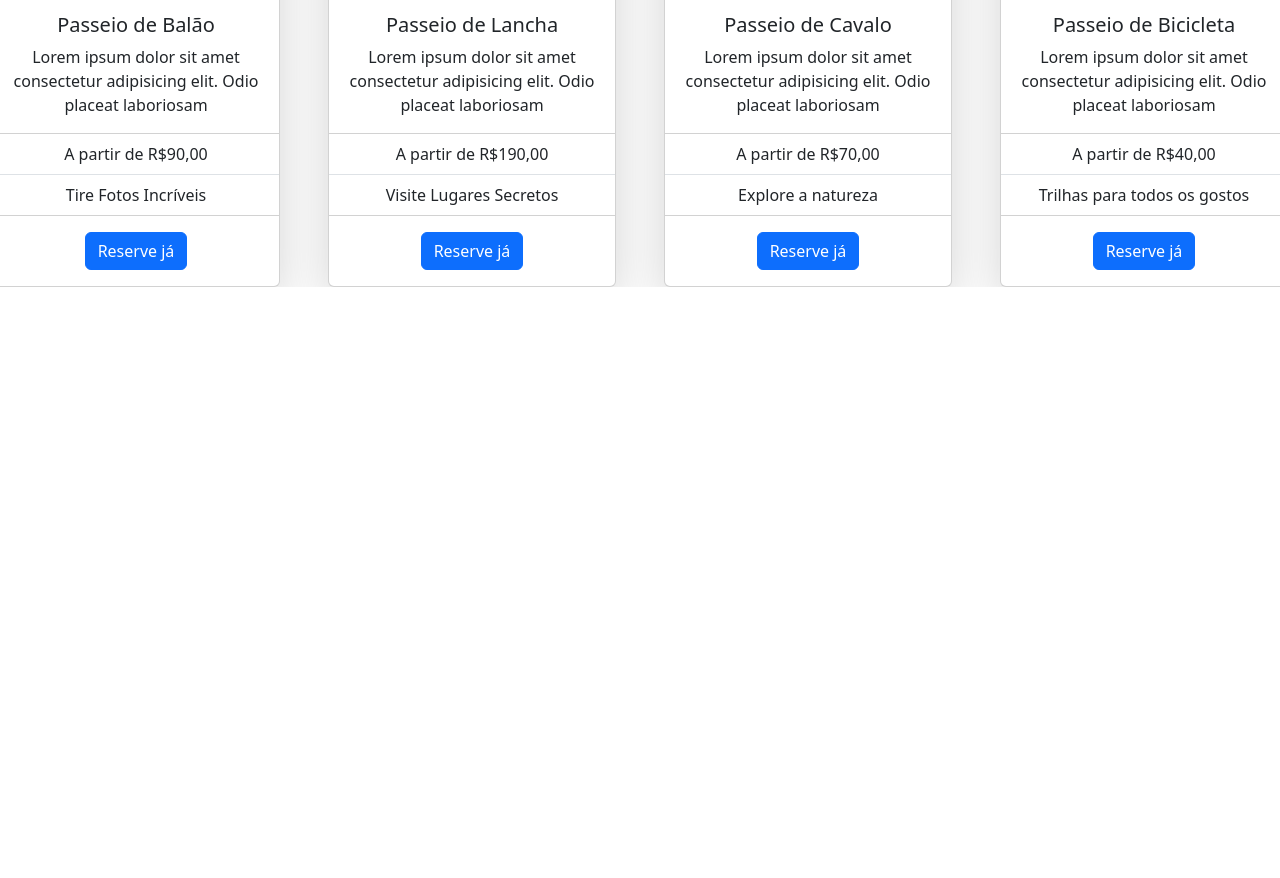
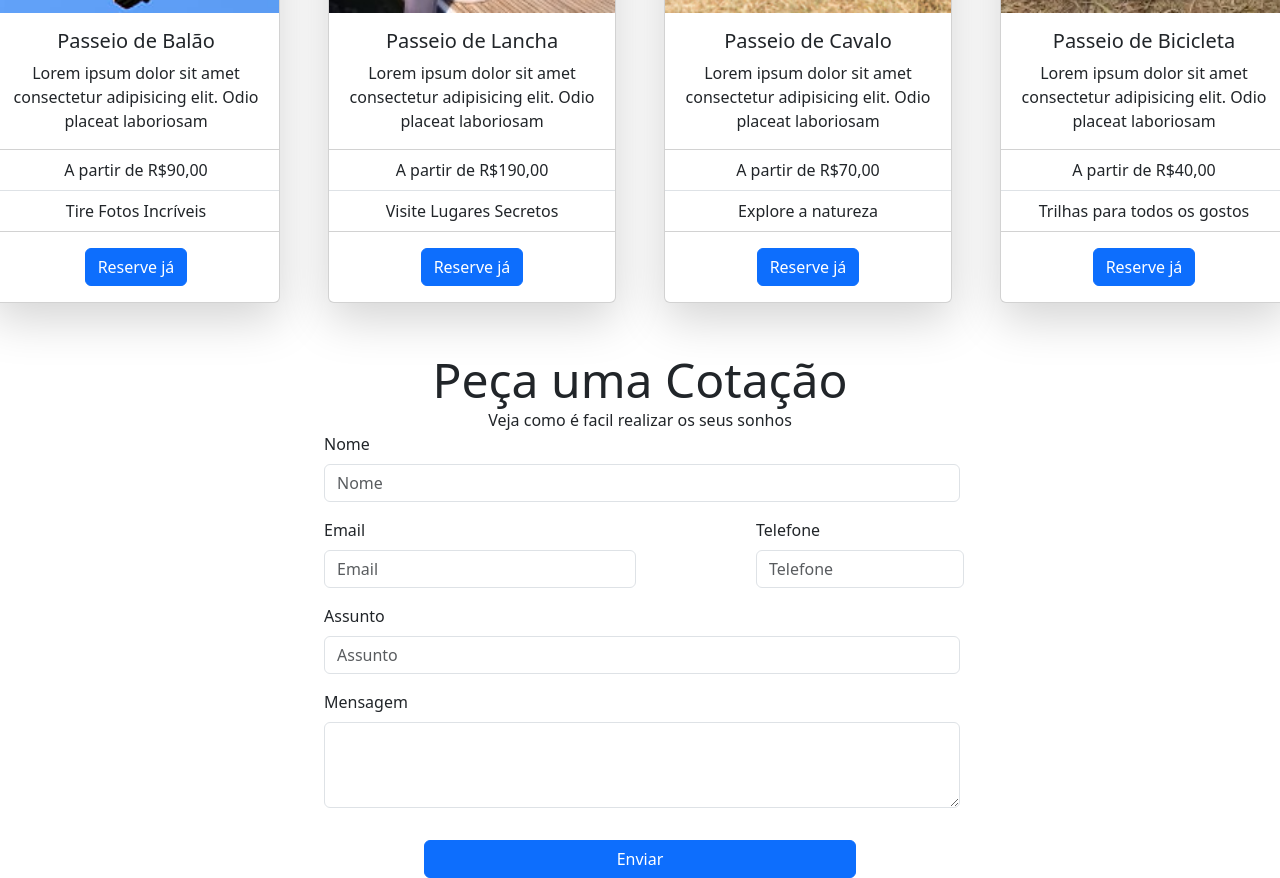
Before and after one commit to NicolasAFerro/travel-agency, a plain HTML site: page index.html in a window 1280 px wide. Shown: the part 2167-3045 px from the top of the page. Before the commit the page ends 2454 px from the top, so only its background shows below. Drawn offline with nearby package versions, Linux system fonts and the light colour scheme.

Commit message:
closes #2- formulário

```diff
--- a/index.html
+++ b/index.html
@@ -396,7 +396,7 @@
       </div>
     </div>
 
-    <div class="row justify-content-center gap-5">
+    <div class="row justify-content-center gap-5 mt-3">
       <div class="card text-center p-0 shadow-lg" style="width: 18rem">
         <img src="imagens/balao.jpg" class="card-img-top" alt="..." />
         <div class="card-body">
@@ -470,6 +470,62 @@
       </div>
     </div>
 
+    <div class="row mt-5">
+      <div class="col text-center">
+        <div class="display-5">Peça uma Cotação</div>
+        Veja como é facil realizar os seus sonhos
+      </div>
+    </div>
+    <form class="row g-3 justify-content-center text-start">
+      <div class="col-8 offset-2">
+        <label for="inputNome" class="form-label">Nome</label>
+        <input
+          type="text"
+          class="form-control w-75"
+          id="inputNome"
+          placeholder="Nome"
+        />
+      </div>
+      <div class="col-8 col-lg-4 offset-2">
+        <label for="inputEmail" class="form-label">Email</label>
+        <input
+          type="email"
+          class="form-control w-75"
+          id="inputEmail"
+          placeholder="Email"
+        />
+      </div>
+      <div class="col-4 col-lg-4 offset-lg-0">
+        <label for="inputTelefone" class="form-label">Telefone</label>
+        <input
+          type="text"
+          class="form-control w-50"
+          id="inputTelefone"
+          placeholder="Telefone"
+        />
+      </div>
+      <div class="col-8 offset-2">
+        <label for="inputAssunto" class="form-label">Assunto</label>
+        <input
+          type="text"
+          class="form-control w-75"
+          id="inputAssunto"
+          placeholder="Assunto"
+        />
+      </div>
+      <div class="col-8 offset-2 mb-3">
+        <label for="textAreaMensagem" class="form-label">Mensagem</label>
+        <textarea
+          class="form-control w-75"
+          id="textAreaMensagem"
+          rows="3"
+        ></textarea>
+      </div>
+      <button class="btn btn-primary col-4 mx-auto" type="button">
+        Enviar
+      </button>
+    </form>
+
     <!-- O bootstrap tem uma classe de display e outras de grid. A de grid tem 12 colunas-->
     <!--JS DO BOOTSTRAP-->
     <script
```
